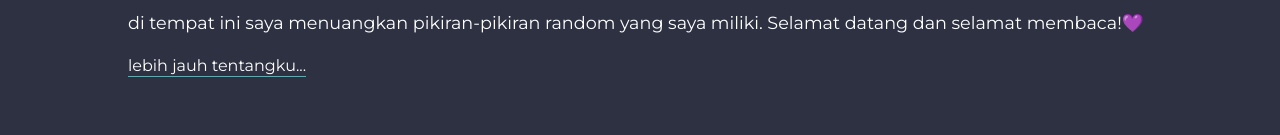
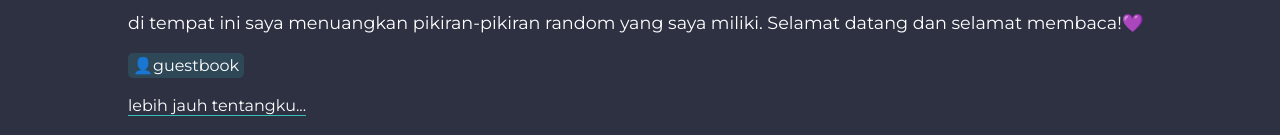
Before and after one commit to agusbw/simple-blog, a React (Vite) app: page / in a window 1280 px wide. Shown: the part 199-334 px from the top of the page. Built offline with nearby package versions, Linux system fonts and the light colour scheme; no server answers; the database is empty.

Commit message:
add guestbook button

```diff
--- a/src/pages/HomePage.jsx
+++ b/src/pages/HomePage.jsx
@@ -21,6 +21,11 @@ export default function HomePage() {
           di tempat ini saya menuangkan pikiran-pikiran random yang saya miliki.
           Selamat datang dan selamat membaca!💜
         </p>
+
+        <Link to="/guestbook" className="category-link guest-btn">
+          👤guestbook
+        </Link>
+
         <a
           className="primary-link"
           href="https://www.linkedin.com/in/agusbw"
@@ -41,6 +46,14 @@ export default function HomePage() {
           ))}
         </ul>
       </section>
+
+      <style jsx>{`
+        a:not(.guest-btn) {
+          display: block;
+          width: fit-content;
+          margin-top: 1.5rem;
+        }
+      `}</style>
     </div>
   );
 }
--- a/src/pages/PostPage.jsx
+++ b/src/pages/PostPage.jsx
@@ -108,7 +108,6 @@ export default function PostPage() {
           font-size: 14px;
           text-align: center;
         }
-
         p {
           font-size: 16px;
           line-height: 1.5rem;
```
